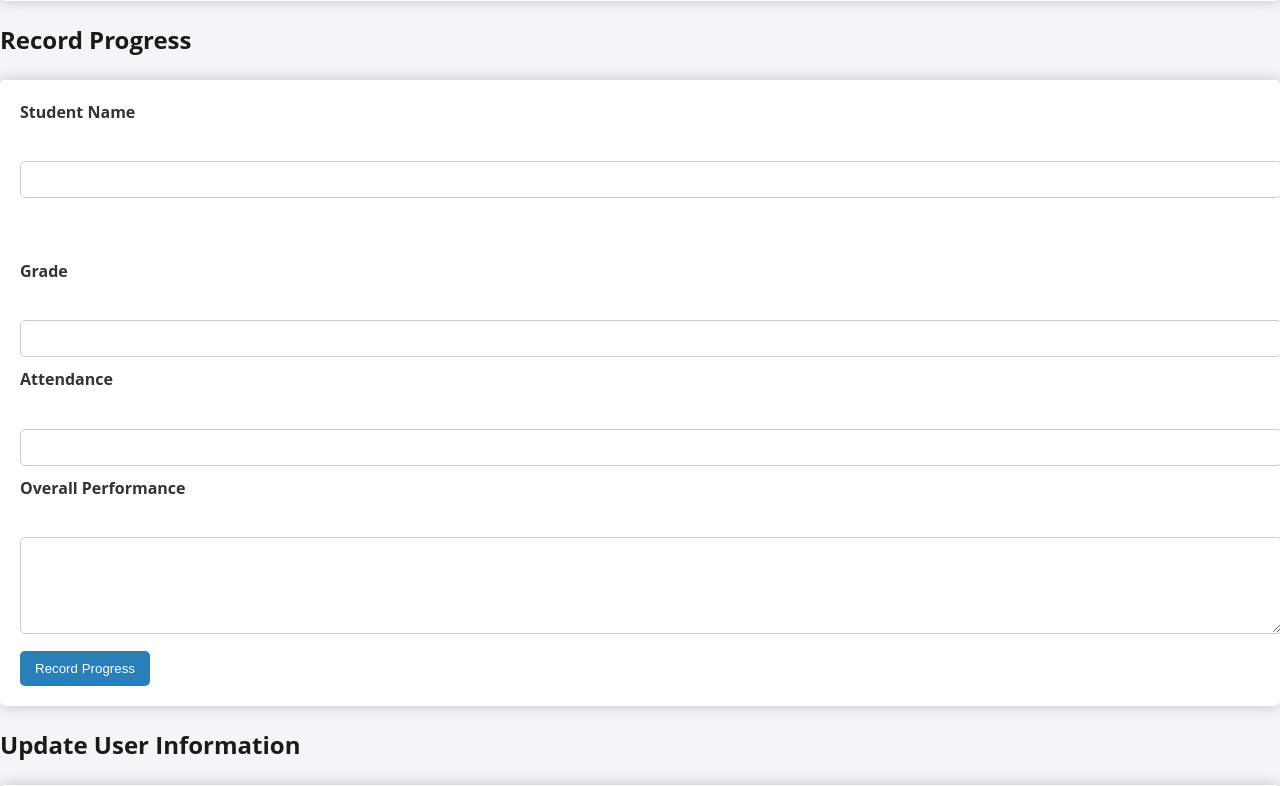
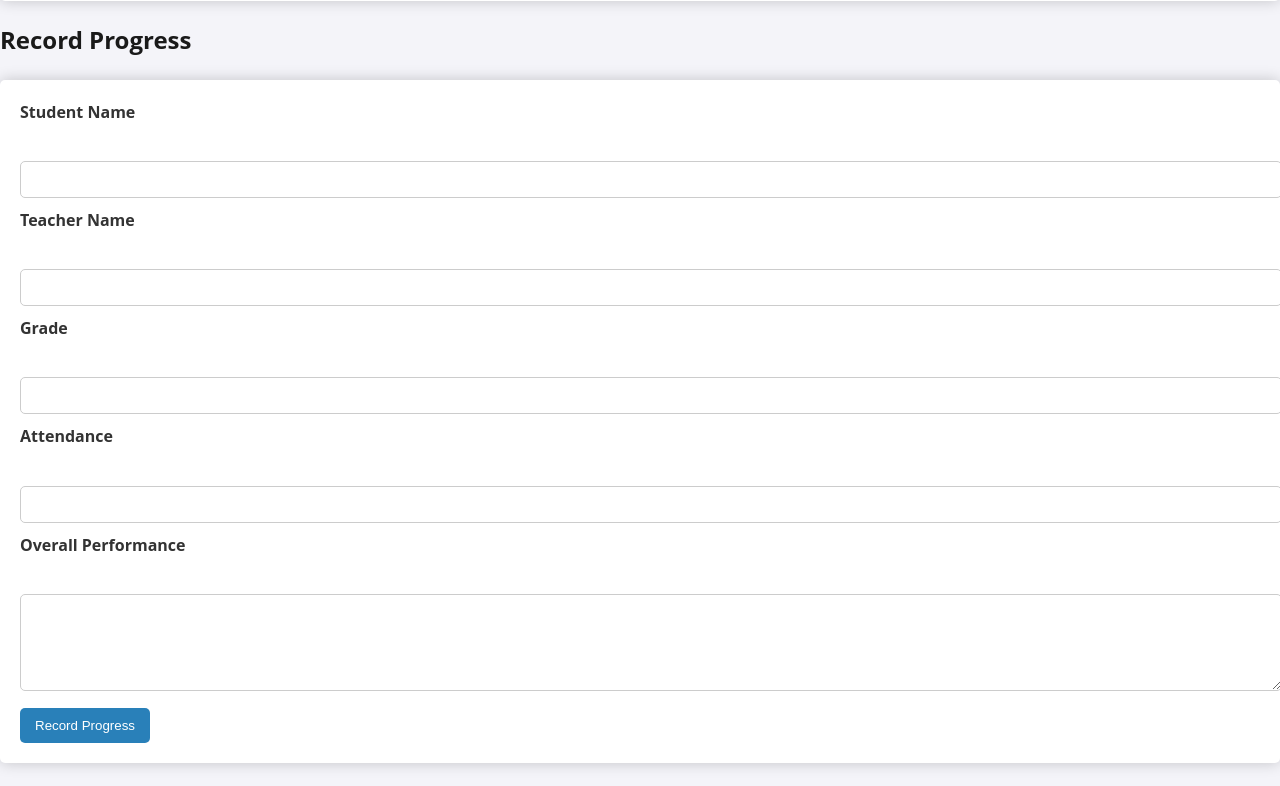
Before and after one commit to Scodeq65/sodlat-edu_v1, a Flask app: template app/templates/teacher_dashboard.html in a window 1280 px wide. Shown: the part 1133-1919 px from the top of the page. Run offline with Flask 2, Linux system fonts and the light colour scheme; the template is opened without the code that fills it: values that come from a table or form of the project are taken from there, others are empty; tables that the repository leaves empty hold one stand-in row (values such as "Sample post"); form fields are guessed from the names that the template uses; some libraries are stand-ins or nearby versions.

Commit message:
app_update

```diff
--- a/app/templates/teacher_dashboard.html
+++ b/app/templates/teacher_dashboard.html
@@ -71,9 +71,9 @@
         {% endfor %}
     </div>
     <div>
-        {{ progress_form.course_name.label(class="form-label") }}<br>
-        {{ progress_form.course_name(class="form-control") }}<br>
-        {% for error in progress_form.course_name.errors %}
+        {{ progress_form.teacher_name.label(class="form-label") }}<br>
+        {{ progress_form.teacher_name(class="form-control") }}<br>
+        {% for error in progress_form.teacher_name.errors %}
             <span class="error">{{ error }}</span><br>
         {% endfor %}
     </div>
```
